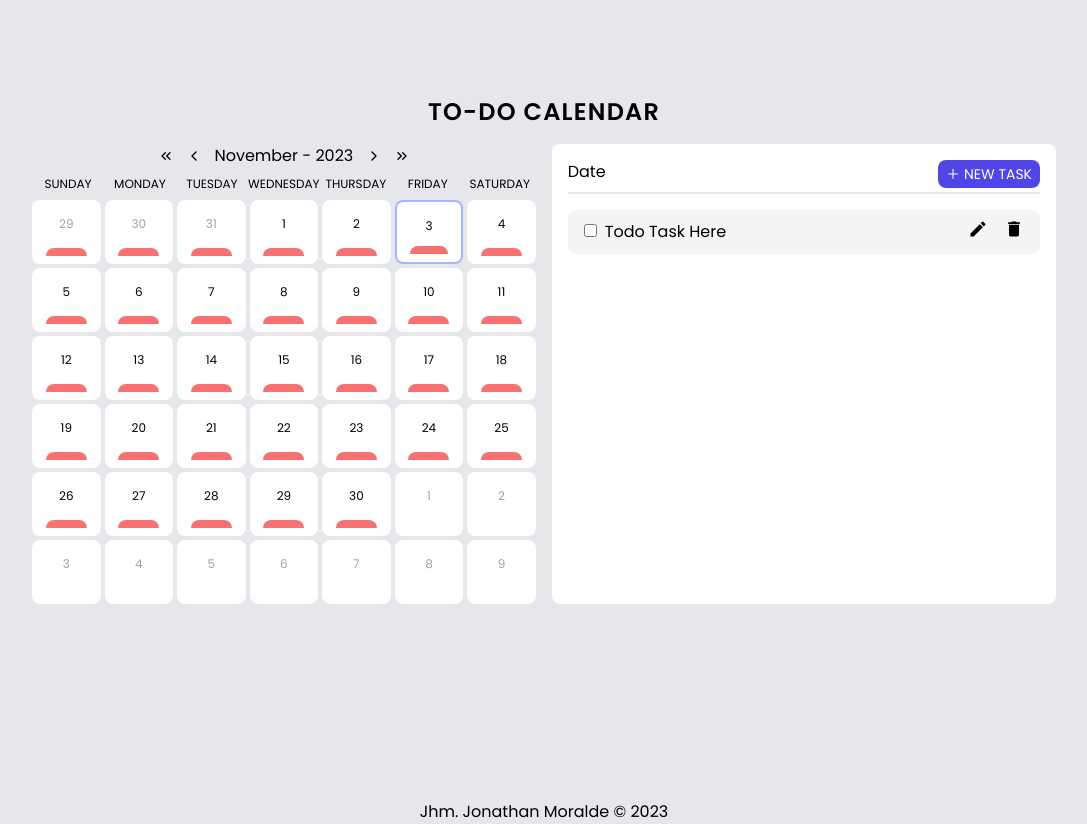
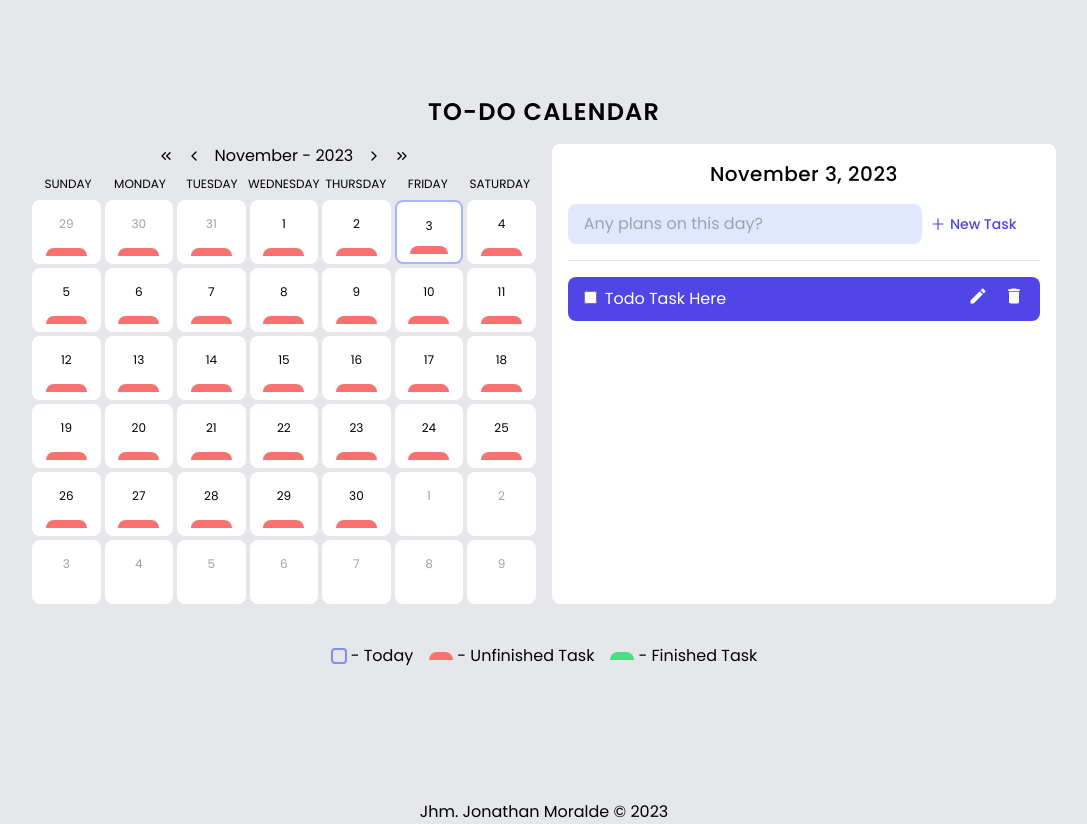
Before and after one commit to JonathanMoralde/todo-calendar-v2, a React (Create React App) app: page / in a window 1280 px wide. Shown: the whole page, without its empty margins (96-1183 px from the left). Built offline with nearby package versions, Linux system fonts and the light colour scheme.

Commit message:
day onclick, removed modal, dynamic date title, context api

```diff
--- a/src/App.js
+++ b/src/App.js
@@ -1,7 +1,11 @@
+import { useState } from "react";
 import Calendar from "./components/calendar";
 import List from "./components/list";
+import { TodoCalendarContext } from "./context/TodoCalendartContext";
 
 function App() {
+  const [date, setDate] = useState(new Date());
+
   return (
     <>
       <main className="h-screen max-w-5xl py-24 mx-auto">
@@ -11,9 +15,25 @@ function App() {
           </h1>
         </header>
         <section className="flex">
-          <Calendar />
-          <List />
+          <TodoCalendarContext.Provider value={{ date, setDate }}>
+            <Calendar />
+            <List />
+          </TodoCalendarContext.Provider>
         </section>
+        <div className="flex justify-center mt-10">
+          <div className="flex items-center me-4">
+            <div className="h-4 w-4 border-2 border-indigo-400 rounded me-1"></div>
+            <p>- Today</p>
+          </div>
+          <div className="flex items-center me-4">
+            <div className="h-2 w-6 bg-red-400 rounded-t-lg me-1"></div>
+            <p>- Unfinished Task</p>
+          </div>
+          <div className="flex items-center">
+            <div className="h-2 w-6 bg-green-400 rounded-t-lg me-1"></div>
+            <p>- Finished Task</p>
+          </div>
+        </div>
       </main>
       <footer className="max-w-5xl mx-auto text-center">
         <p>Jhm. Jonathan Moralde &copy; 2023</p>
--- a/src/components/btn/styledBtn.js
+++ b/src/components/btn/styledBtn.js
@@ -8,11 +8,11 @@ const AddBtn = ({ btnText, onClick, isIcon, iconClass }) => {
       className={`${
         isIcon
           ? iconClass
-          : "flex items-center bg-indigo-600 text-white  px-2 py-1 rounded-lg hover:bg-indigo-500 transition-all"
+          : "flex items-center text-indigo-600 font-medium  px-2 py-1 w-1/4"
       } `}
     >
       <span>
-        <AiOutlinePlus className={`me-1 text-sm ${isIcon ? "hidden" : ""}`} />
+        <AiOutlinePlus className={`me-1 ${isIcon ? "hidden" : ""}`} />
       </span>
       <span className={` ${isIcon ? "text-xl" : "text-sm"}`}>{btnText}</span>
     </button>
--- a/src/components/calendar.js
+++ b/src/components/calendar.js
@@ -1,4 +1,5 @@
-import React, { useState } from "react";
+import React, { useContext, useEffect, useState } from "react";
+import { TodoCalendarContext } from "../context/TodoCalendartContext";
 import {
   LuChevronLeft,
   LuChevronRight,
@@ -7,6 +8,8 @@ import {
 } from "react-icons/lu";
 
 const Calendar = () => {
+  const { date, setDate } = useContext(TodoCalendarContext);
+
   const weekdays = [
     "Sunday",
     "Monday",
@@ -61,6 +64,23 @@ const Calendar = () => {
       prefixDays = generatePrefixDays(days);
     }
 
+    if (isNextMonth) {
+      // Calculate and display days for the next mont
+      const nextMonthDays = 42 - (days + blankDays); // 42 days in a 6x7 grid
+      for (let i = 0; i < nextMonthDays; i++) {
+        const nextMonthDate = new Date(year, month + 1, i + 1).getDate();
+        content.push(
+          <div
+            onClick={() => {
+              handleClick(i + 1, isMonthDays, isPrefix, isNextMonth);
+            }}
+            className={`w-full h-16 bg-white rounded-lg text-gray-400 hover:shadow-lg transition-all hover:cursor-pointer py-4`}
+          >
+            <h3 className="text-xs text-gray-400 mb-1">{nextMonthDate}</h3>
+          </div>
+        );
+      }
+    } else {
       for (let i = 0; i < days; i++) {
         let prefixDay;
         if (isPrefix) {
@@ -69,6 +89,15 @@ const Calendar = () => {
 
         content.push(
           <div
+            onClick={
+              isMonthDays && !isPrefix
+                ? () => {
+                    handleClick(i + 1, isMonthDays, isPrefix, isNextMonth);
+                  }
+                : () => {
+                    handleClick(prefixDay, isMonthDays, isPrefix, isNextMonth);
+                  }
+            }
             className={`w-full h-16 bg-white rounded-lg hover:shadow-lg transition-all hover:cursor-pointer pt-4 pb-2 flex flex-col justify-between ${
               today === i + 1 &&
               isMonthDays === true &&
@@ -85,20 +114,6 @@ const Calendar = () => {
               <></>
             )}
             <div className="w-3/5 h-2 mx-auto rounded-t-lg bg-red-400"></div>
-        </div>
-      );
-    }
-
-    if (isNextMonth) {
-      // Calculate and display days for the next mont
-      const nextMonthDays = 42 - (days + blankDays); // 42 days in a 6x7 grid
-      for (let i = 0; i < nextMonthDays; i++) {
-        const nextMonthDate = new Date(year, month + 1, i + 1).getDate();
-        content.push(
-          <div
-            className={`w-full h-16 bg-white rounded-lg text-gray-400 hover:shadow-lg transition-all hover:cursor-pointer py-4`}
-          >
-            <h3 className="text-xs text-gray-400 mb-1">{nextMonthDate}</h3>
           </div>
         );
       }
@@ -128,6 +143,21 @@ const Calendar = () => {
           setMonth(month - 1);
         }
       }
+    }
+  };
+
+  const handleClick = (day, isMonthDays, isPrefix, isNextMonth) => {
+    if (isMonthDays && !isPrefix && !isNextMonth) {
+      setDate(new Date(year, month, day));
+    } else if (!isMonthDays && isPrefix && !isNextMonth) {
+      // if month is === 1, then value = 11 (cannot 1 -1 to go back to 11)
+      const monthValue = month === 1 ? 11 : month - 1;
+      setDate(new Date(year, monthValue, day));
+    } else {
+      // if month is ===11 , then value = 1
+      const monthValue = month === 11 ? 1 : month + 1;
+
+      setDate(new Date(year, monthValue, day));
     }
   };
 
@@ -180,7 +210,8 @@ const Calendar = () => {
       </div>
       <div className="w-full grid grid-cols-7 grid-rows-6 gap-1">
         {displayDays(blankDays, false, true)}
-        {displayDays(lastDayOfMonth, true, false, true)}
+        {displayDays(lastDayOfMonth, true, false, false)}
+        {displayDays(lastDayOfMonth, false, false, true)}
       </div>
     </div>
   );
--- a/src/components/list.js
+++ b/src/components/list.js
@@ -1,48 +1,38 @@
-import React, { useState } from "react";
+import React, { useContext } from "react";
+import { TodoCalendarContext } from "../context/TodoCalendartContext";
 import AddBtn from "./btn/styledBtn";
 import TodoItem from "./todoItem/todoItem";
-import { MdClose } from "react-icons/md";
 
 const List = () => {
-  const [isVisible, setIsVisible] = useState(false);
-  const toggleModal = () => {
-    setIsVisible(!isVisible);
-  };
+  const { date } = useContext(TodoCalendarContext);
+  const options = { year: "numeric", month: "long", day: "numeric" };
+  const formattedDate = date.toLocaleDateString("en-us", options);
+
   return (
     <>
       <section className="w-1/2 ms-4 p-4 rounded-lg bg-white">
-        <div className="flex justify-between border-b-2 pb-1 mb-4">
-          <h3 className="">Date</h3>
-          <AddBtn btnText={"NEW TASK"} onClick={toggleModal} />
+        <h3 className="text-center mb-4 font-medium text-xl tracking-wide">
+          {formattedDate}
+        </h3>
+        <div className="mb-4 border-b pb-4">
+          <form className="flex justify-between">
+            <input
+              className="w-3/4 focus:outline-none bg-indigo-100 rounded-lg py-2 px-4"
+              type="text"
+              name="task"
+              id="newtask"
+              placeholder="Any plans on this day?"
+            />
+            <AddBtn
+              btnText={"New Task"}
+              onClick={() => console.log("clicked")}
+            />
+          </form>
         </div>
         <div className="flex flex-col">
           <TodoItem />
         </div>
       </section>
-
-      {/* new task modal */}
-      <div
-        className={`${
-          isVisible ? "" : "hidden"
-        } bg-black/20 w-screen h-screen fixed top-0 bottom-0 left-0 right-0 flex`}
-      >
-        <div
-          className={`h-1/4 w-[30%] rounded-lg mx-auto my-auto transition-all bg-white shadow relative ${
-            isVisible ? "" : "hidden"
-          }`}
-        >
-          <h3 className="text-center my-4">Add New Task</h3>
-          <AddBtn
-            btnText={<MdClose />}
-            onClick={toggleModal}
-            isIcon={true}
-            iconClass={"absolute right-5 top-4"}
-          />
-          <div>
-            <p>test</p>
-          </div>
-        </div>
-      </div>
     </>
   );
 };
--- a/src/components/todoItem/todoItem.js
+++ b/src/components/todoItem/todoItem.js
@@ -15,9 +15,8 @@ const TodoItem = () => {
     }
   }, [isVisible]);
 
-  console.log(inputRef);
   return (
-    <div className="bg-gray-100 rounded-lg py-2 px-4 mb-2">
+    <div className="bg-indigo-600 text-white rounded-lg py-2 px-4 mb-2">
       <div
         className={`flex justify-between items-center ${
           isVisible ? "hidden" : ""
@@ -46,12 +45,12 @@ const TodoItem = () => {
       {/* edit form */}
       <div className={`w-full ${isVisible ? "" : "hidden"}`}>
         <form className="flex justify-between items-center">
-          <label class="block ms-4">
+          <label className="block ms-4">
             <input
               ref={inputRef}
               type="text"
               placeholder="Todo Task Here"
-              class="mt-1 block w-full px-1 bg-gray-100 focus:outline-none
+              className="mt-1 block w-full px-1 bg-gray-100 focus:outline-none
       invalid:border-pink-500 invalid:text-pink-600
     "
             />
--- /dev/null
+++ b/src/context/TodoCalendartContext.js
@@ -0,0 +1,3 @@
+import { createContext } from "react";
+
+export const TodoCalendarContext = createContext({});
```
Lines whose indentation alone changed are shown as unchanged.
